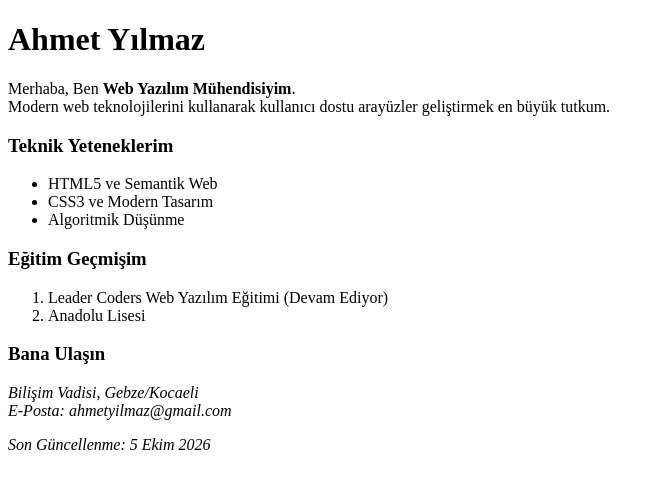
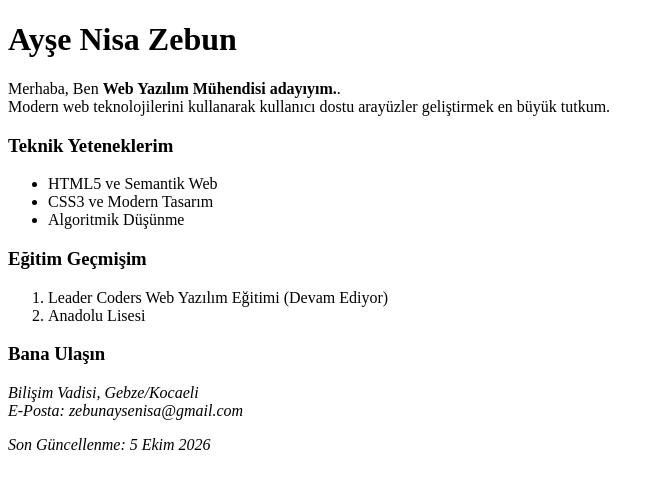
Before and after one commit to zaysenisa-prog/kisisel-cv-sitem, a plain HTML site: page index.html in a window 1280 px wide. Shown: the whole page, without its empty margins (0-664 px from the left). Drawn offline with Linux system fonts and the light colour scheme.

Commit message:
Add files via upload

```diff
--- a/index.html
+++ b/index.html
@@ -10,10 +10,10 @@
 
 </head>
 <body>
-    <h1>Ahmet Yılmaz</h1>
+    <h1>Ayşe Nisa Zebun</h1>
 
     <p>
-        Merhaba, Ben <strong>Web Yazılım Mühendisiyim</strong>. <br>
+        Merhaba, Ben <strong>Web Yazılım Mühendisi adayıyım.</strong>. <br>
         Modern web teknolojilerini kullanarak kullanıcı dostu arayüzler geliştirmek en büyük tutkum.
     </p>
 
@@ -33,7 +33,7 @@
      <h3>Bana Ulaşın</h3>
 
      <address><em>Bilişim Vadisi, Gebze/Kocaeli <br>
-    E-Posta: ahmetyilmaz@gmail.com <br>
+    E-Posta: zebunaysenisa@gmail.com <br>
 
 <p>Son Güncellenme: <time datetime="2026-10-05">5 Ekim 2026</time></p></em></address>
 </body>
```
